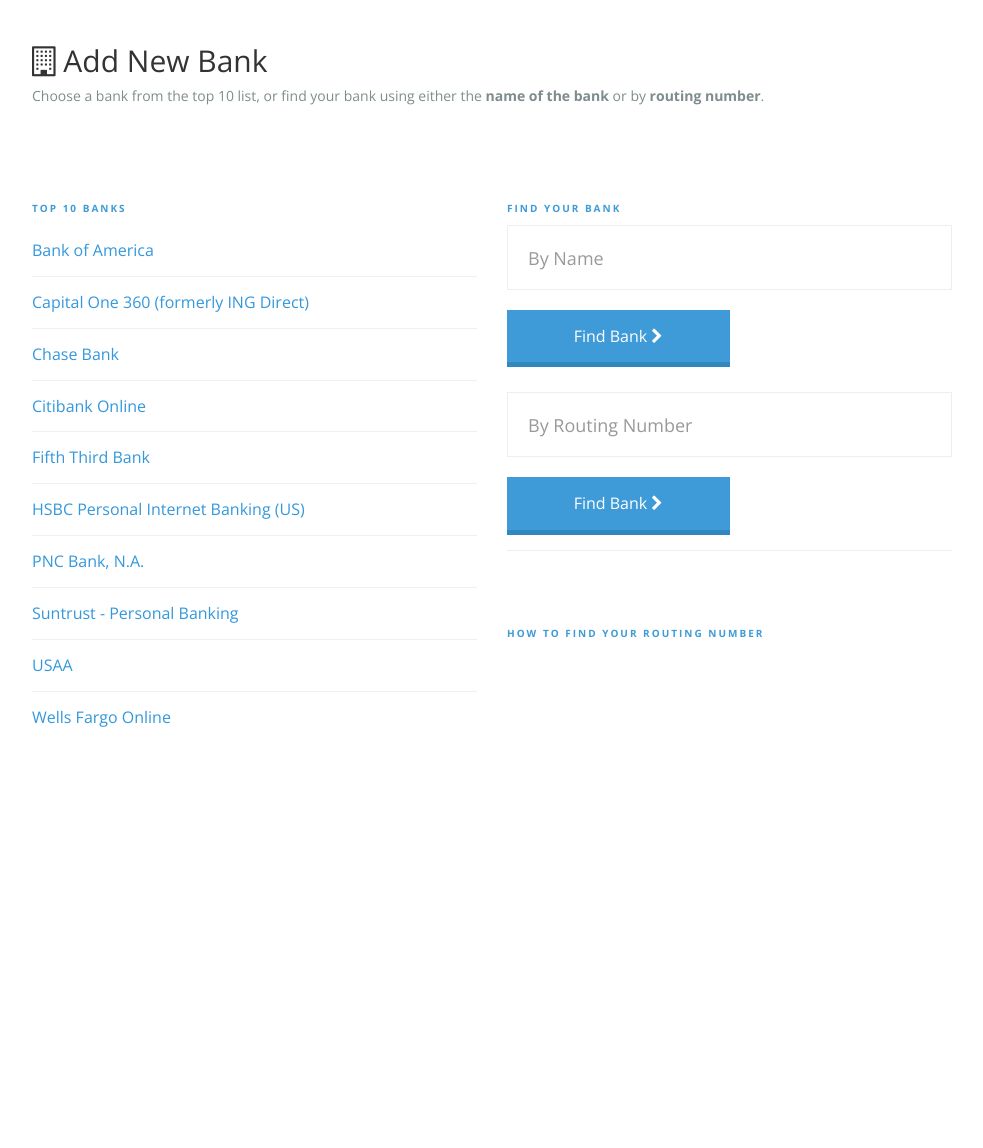
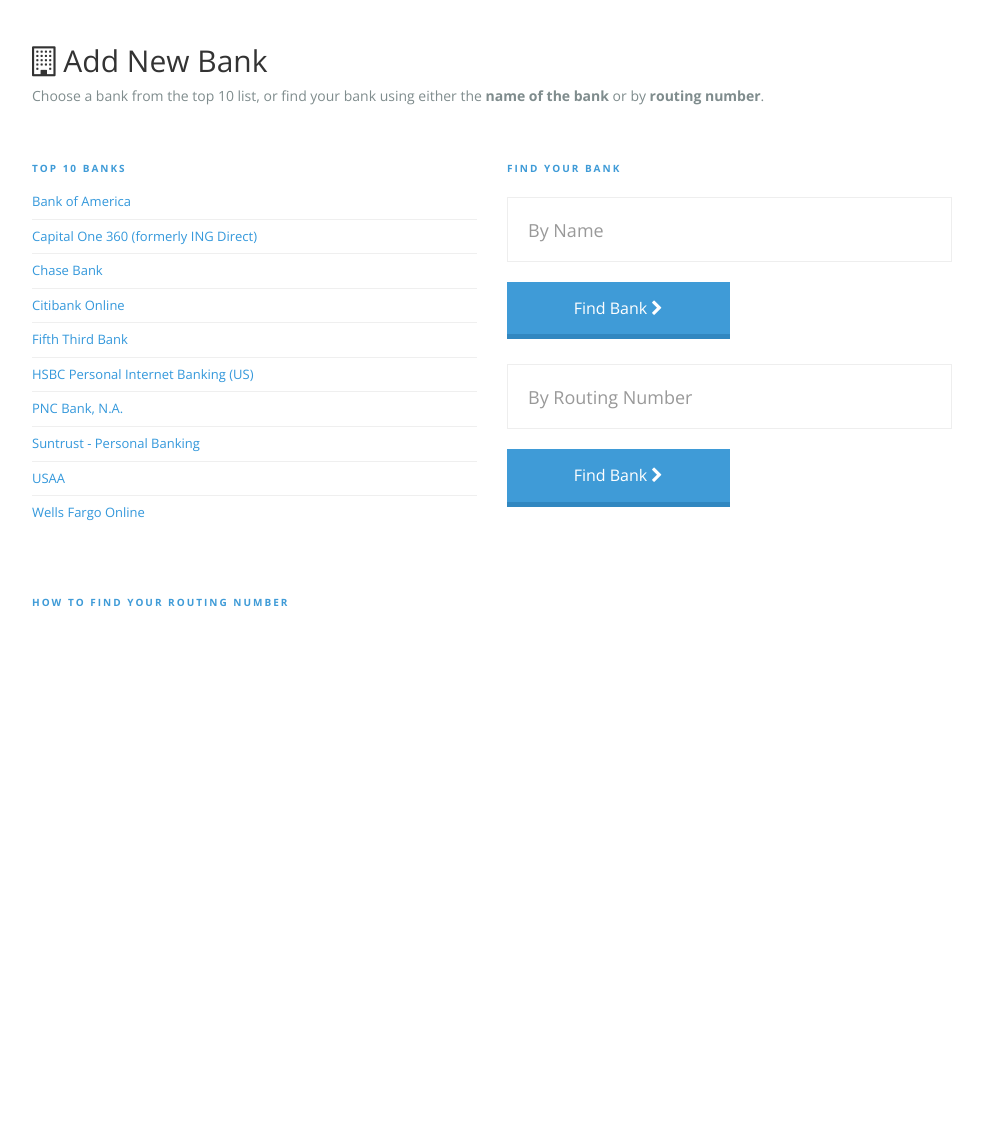
Before and after one commit to jbrianfrancis/MyBorrowerUI, a PHP site: page /add-new-bank-alt.php in a window 1280 px wide. Shown: the part 100-1248 px from the top of the page, without its empty margins (148-1131 px from the left). Before the commit the page ends 827 px from the top, so only its background shows below. Run offline with PHP 8.4, Linux system fonts and the light colour scheme; some libraries are stand-ins or nearby versions.

Commit message:
Reworking Add New Bank page. Added class on Find Your Bank h4 and added a row for full-width check presentation

```diff
--- a/ac.css
+++ b/ac.css
@@ -352,11 +352,11 @@ ul.top-10-banks {
   padding-left: 0;
 }
 ul.top-10-banks li {
-  padding-top: 14px;
-  padding-bottom: 14px;
+  padding-top: 7px;
+  padding-bottom: 8px;
   list-style: none;
   border-bottom: 1px solid #efefef;
-  font-size: 16px;
+  font-size: 13px;
 }
 ul.top-10-banks li:last-child {
   border-bottom: none;
@@ -538,10 +538,13 @@ h4.tiny-caps-type {
     text-transform: uppercase;
     font-size: 10px;
     letter-spacing: 2px;
-    margin-top: 75px;
+    margin-top: 35px;
     font-weight: 600;
     margin-left: 0;
   }
+}
+.find-bank {
+  padding-bottom: 12px;
 }
 h4.bank-name {
   font-size: 14px;
--- a/ac.less
+++ b/ac.less
@@ -366,11 +366,11 @@ ul.top-10-banks {
 	list-style-position: inside;
 	padding-left:0;
 	li {
-		padding-top:14px;
-		padding-bottom: 14px;
+		padding-top:7px;
+		padding-bottom: 8px;
 		list-style:none;
 		border-bottom:1px solid #efefef;
-		font-size:16px;
+		font-size:13px;
 	}
 	li:last-child {
 		border-bottom:none;
@@ -556,11 +556,15 @@ h4.tiny-caps-type {
     	text-transform: uppercase;
     	font-size: 10px;
     	letter-spacing: 2px;
-    	margin-top: 75px;
+    	margin-top: 35px;
     	font-weight:600;
     	margin-left:0;
 	}
 }
+
+	.find-bank {
+		padding-bottom:12px
+	}
 
 h4.bank-name {
 	font-size:14px;
--- a/add-new-bank-alt.php
+++ b/add-new-bank-alt.php
@@ -61,7 +61,7 @@
 
 	</div>
 	<div class="col-md-6">
-			<h4 class="tiny-caps-type">Find Your Bank</h4>
+			<h4 class="tiny-caps-type find-bank">Find Your Bank</h4>
 
 				<!-- Field for bank name -->
 			  <input type="text" class="form-control" placeholder="By Name">
@@ -73,14 +73,16 @@
 			      <input type="text" class="form-control" placeholder="By Routing Number">
 			      <a href="#" class="btn btn-lg btn-find-bank">Find Bank <i class="fa fa-chevron-right"></i></a>
 
-			<hr>
-
-				<h4 class="tiny-caps-type">How to find your routing number</h4>
-
-				<p><img src="images/check-animation.gif" class="check-image" alt="How to find your routing number"></p>
-
 	</div>
 	</div>
+	<div class="row">
+		<div class="col-md-12">
+
+			<h4 class="tiny-caps-type">How to find your routing number</h4>
+
+			<p><img src="images/check-big.gif" class="check-image" alt="How to find your routing number"></p>
+
+		</div>
 </div>
 
 <?php include("includes/footer.php"); ?>
--- a/index.php
+++ b/index.php
@@ -62,7 +62,7 @@
             <h4 class="list-group-item-heading">Bank Detail</h4>
             <p class="list-group-item-text"></p>
           </a>
-          <a href="add-new-bank.php" target="_blank" class="list-group-item">
+          <a href="add-new-bank-alt.php" target="_blank" class="list-group-item">
             <h4 class="list-group-item-heading">Add New Bank</h4>
             <p class="list-group-item-text"></p>
           </a>
```
